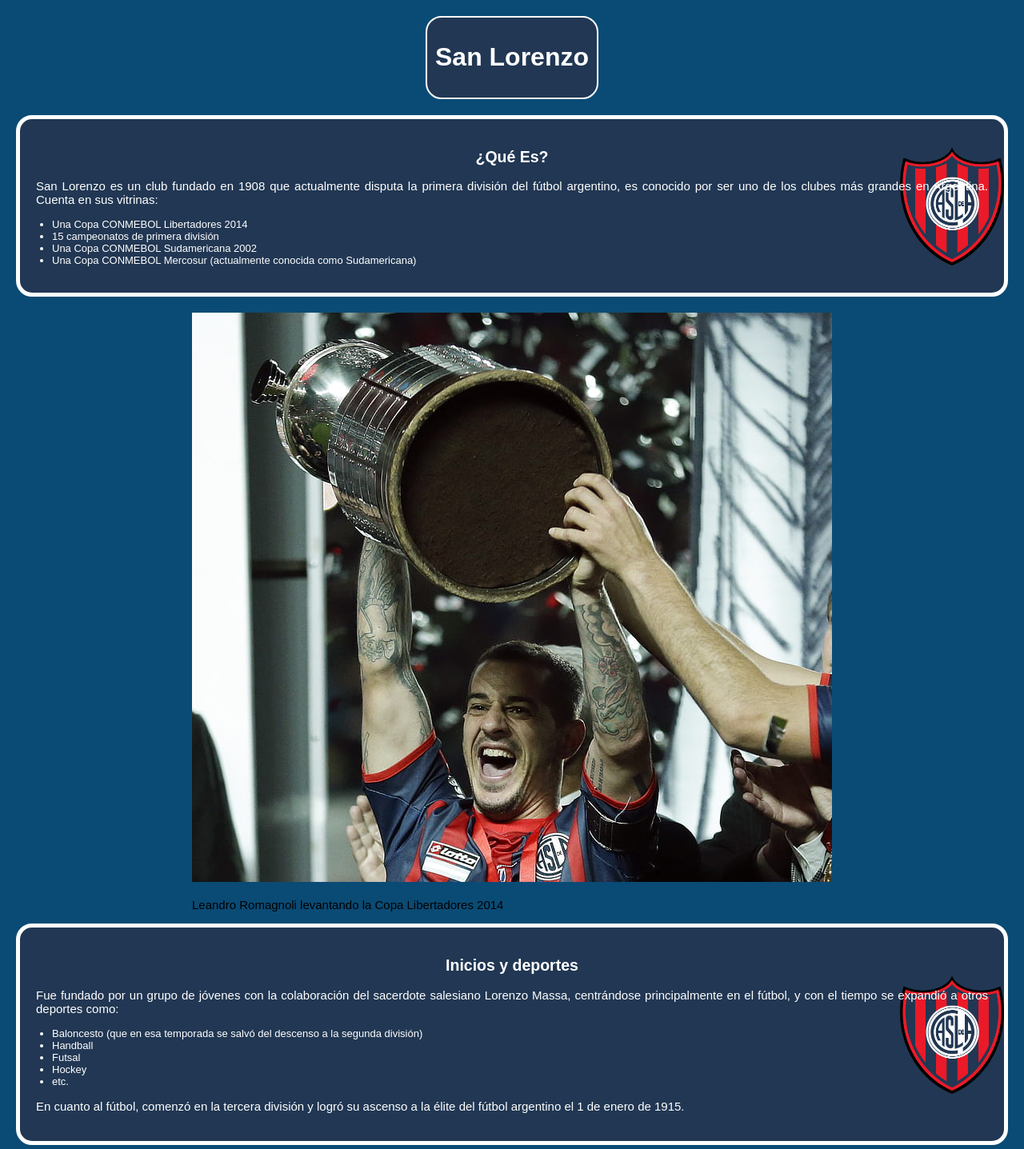
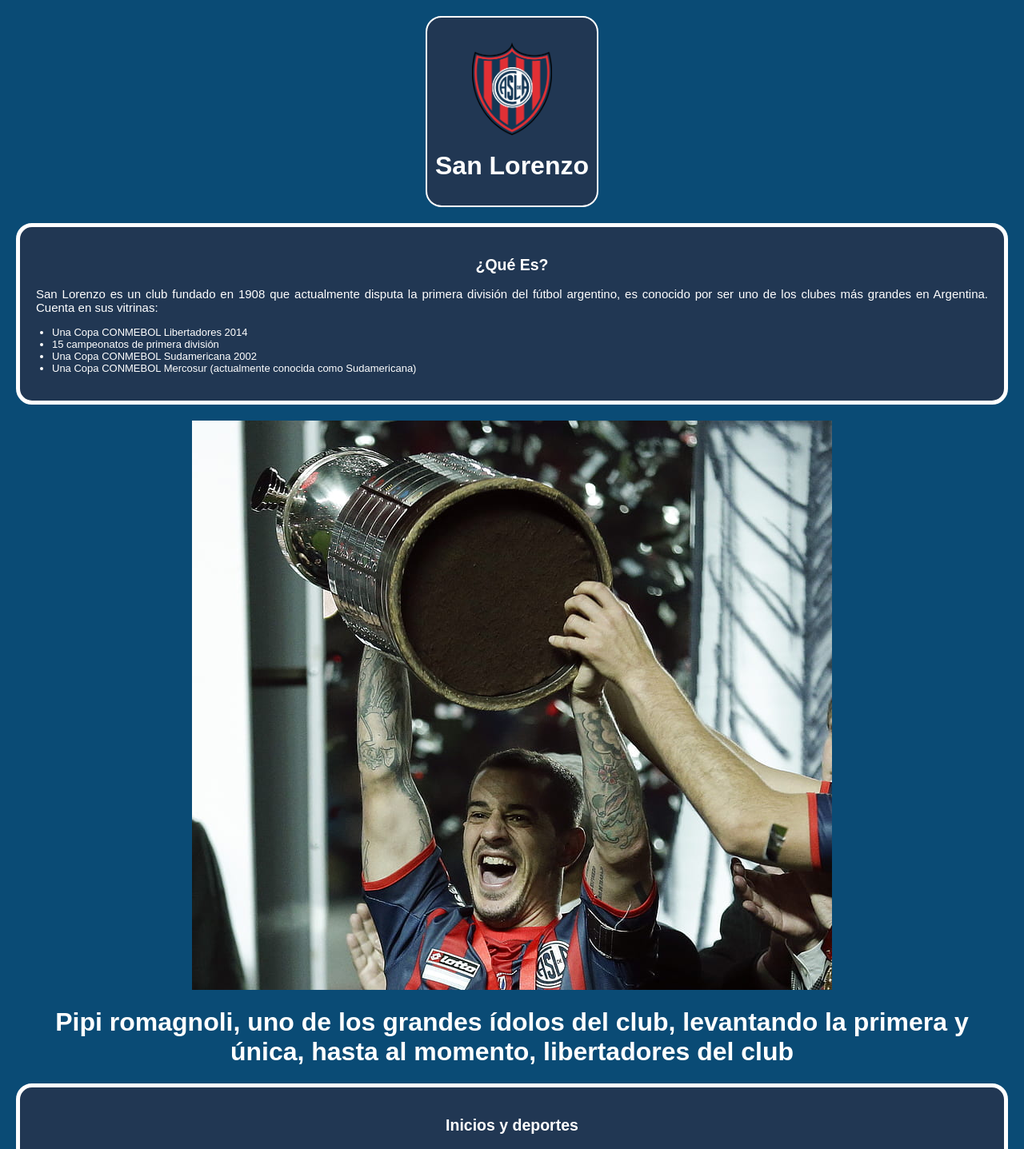
Before and after one commit to Novix20/Novix20.github.io, a PHP site: page / in a window 1280 px wide. Shown: the top 1437 px of the page at 80% size. Run offline with PHP 8.4, Linux system fonts and the light colour scheme.

Commit message:
PAGINA TERMINADA
ya hice lo que tenía que hacer

```diff
--- a/index.html
+++ b/index.html
@@ -12,7 +12,9 @@
 
 <body>
     <header>
-        <h1 id="sanlorenzo">San Lorenzo</h1>
+        <h1 id="sanlorenzo">
+            <img src="san-lorenzo-logo-escudo.png" width="100px" alt="San Lorenzo Logo">
+            San Lorenzo        </h1>
     </header>
 
     <article>
@@ -30,8 +32,8 @@
     <div>
         <img class="libertadores" src="HD-wallpaper-el-pipi-y-la-copa-libertadores-romagnoli-san-lorenzo.jpg"
             alt="Leandro Romagnoli levantando la Libertadores 2014">
-        <p class="libertadores" id="pipi">Leandro Romagnoli levantando la Copa Libertadores 2014</p>
-    </div>
+            <h1>Pipi romagnoli, uno de los grandes ídolos del club, levantando la primera y única, hasta al momento, libertadores del club</h1>
+        </div>
 
     <article>
         <h1>Inicios y deportes</h1>
--- a/style.css
+++ b/style.css
@@ -24,7 +24,6 @@ header {
 
 article {
     background-color: rgb(33, 55, 83);
-    background-image: url(Sanlorenoz.png);
     background-repeat: no-repeat;
     background-position: right;
     background-size: 130px;
```
Also changed, not shown: san-lorenzo-logo-escudo.png (added).
